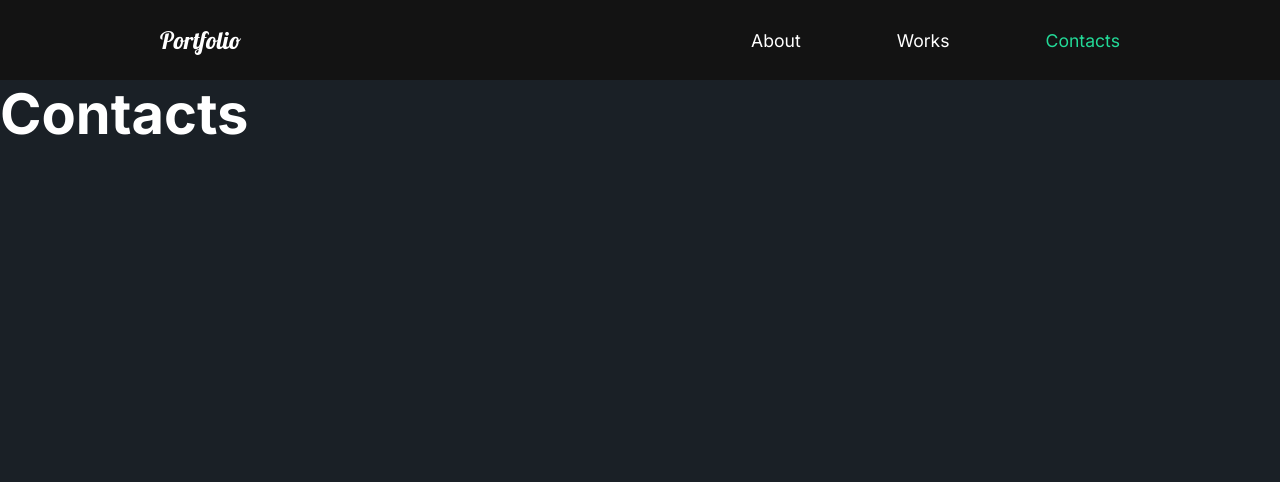
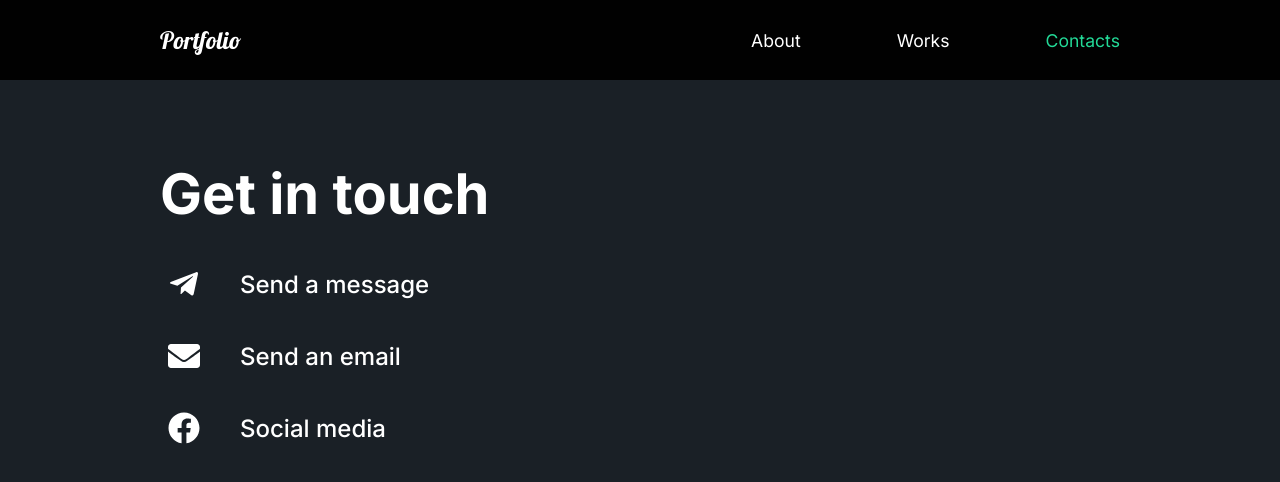
Before and after one commit to PitLuk22/React-Portfolio, a React (Create React App) app: page /contacts in a window 1280 px wide. Shown: the top 482 px of the page. Built offline with nearby package versions, Linux system fonts and the light colour scheme.

Commit message:
add contact section

```diff
--- a/package.json
+++ b/package.json
@@ -3,6 +3,10 @@
   "version": "0.1.0",
   "private": true,
   "dependencies": {
+    "@fortawesome/fontawesome-svg-core": "^1.2.32",
+    "@fortawesome/free-brands-svg-icons": "^5.15.1",
+    "@fortawesome/free-solid-svg-icons": "^5.15.1",
+    "@fortawesome/react-fontawesome": "^0.1.14",
     "@testing-library/jest-dom": "^5.11.8",
     "@testing-library/react": "^11.2.2",
     "@testing-library/user-event": "^12.6.0",
--- a/src/components/animation.js
+++ b/src/components/animation.js
@@ -14,8 +14,17 @@ export const pageAnimation = {
 	}
 }
 
+export const block = {
+	hidden: { opacity: 0 },
+	show: { opacity: 1 }
+}
+
 export const title = {
 	hidden: { opacity: 0, x: 100 },
+	show: { opacity: 1, x: 0, }
+}
+export const fromLeftToRight = {
+	hidden: { opacity: 0, x: -100 },
 	show: { opacity: 1, x: 0, }
 }
 
--- /dev/null
+++ b/src/components/conacts/contacts.js
@@ -0,0 +1,44 @@
+import React from 'react'
+// Style
+import * as S from './style';
+// Animation
+import { motion } from 'framer-motion';
+import { title, subtitle, fromLeftToRight, block } from '../animation';
+// FontAwesome
+import { FontAwesomeIcon } from '@fortawesome/react-fontawesome';
+import { faEnvelope } from '@fortawesome/free-solid-svg-icons';
+import { faTelegramPlane, faFacebook } from '@fortawesome/free-brands-svg-icons';
+
+const Contacts = () => {
+	return (
+		<>
+			<S.ContactsContainer>
+				<S.Hide>
+					<S.Title variants={subtitle}>Get in touch</S.Title>
+				</S.Hide>
+				<div className='links'>
+					<S.Block variants={block}>
+						<S.Circle variants={fromLeftToRight}>
+							<FontAwesomeIcon icon={faTelegramPlane} size='2x' color='#fff' />
+						</S.Circle>
+						<motion.h3 variants={title}>Send a message</motion.h3>
+					</S.Block>
+					<S.Block variants={block}>
+						<S.Circle variants={fromLeftToRight}>
+							<FontAwesomeIcon icon={faEnvelope} size='2x' color='#fff' />
+						</S.Circle>
+						<motion.h3 variants={title}>Send an email</motion.h3>
+					</S.Block>
+					<S.Block variants={block}>
+						<S.Circle variants={fromLeftToRight}>
+							<FontAwesomeIcon icon={faFacebook} size='2x' color='#fff' />
+						</S.Circle>
+						<motion.h3 variants={title}>Social media</motion.h3>
+					</S.Block>
+				</div>
+			</S.ContactsContainer>
+		</>
+	)
+}
+
+export default Contacts;
--- /dev/null
+++ b/src/components/conacts/index.js
@@ -0,0 +1,2 @@
+import Contacts from './contacts';
+export default Contacts;
--- /dev/null
+++ b/src/components/conacts/style.js
@@ -0,0 +1,34 @@
+import styled from 'styled-components';
+import { motion } from 'framer-motion';
+
+export const Hide = styled.div`
+	overflow: hidden;
+`;
+export const Block = styled(motion.div)`
+	display: flex;
+	align-items: center;
+	padding-bottom: 1.5rem;
+	cursor: pointer;
+`;
+
+export const Title = styled(motion.h2)`
+	padding-bottom: 2rem ;
+`;
+
+export const ContactsContainer = styled.div`
+	padding: 5rem 10rem;
+	min-height: 90vh;
+	h3 {
+		font-size: 1.5rem;
+		font-weight: 500;
+	}
+`;
+export const Circle = styled(motion.div)`
+	border-radius: 50%;
+	width: 3rem;
+	height: 3rem;
+	margin-right: 2rem;
+	display: flex;
+	justify-content: center;
+	align-items: center;
+`;
--- a/src/components/nav/style.js
+++ b/src/components/nav/style.js
@@ -2,16 +2,17 @@ import styled from 'styled-components';
 import { mainColor } from '../GlobalStyle';
 
 export const Nav = styled.nav`
-	position: relative;
+	position: sticky;
+	top:0;
 	min-height: 80px;
 	width: 100%;
-	background-color: #131313;
+	background-color: #010101;
 	display: flex;
 	justify-content: space-between;
 	align-items: center;
 	color: #fff;
 	padding: 0 10rem;
-	z-index: 1000;
+	z-index: 10;
 	a {
 		text-decoration: none;
 	}
--- a/src/components/pages/aboutPage.js
+++ b/src/components/pages/aboutPage.js
@@ -2,6 +2,7 @@ import React from 'react'
 import AboutSection from '../aboutSection';
 import ServicesSection from '../servicesSection';
 import FaqSection from '../faqSection';
+import ScrollTop from '../scrollTop';
 // Animation
 import { pageAnimation } from '../animation';
 import { motion } from 'framer-motion';
@@ -12,6 +13,7 @@ const AboutPage = () => {
 			<AboutSection />
 			<ServicesSection />
 			<FaqSection />
+			<ScrollTop />
 		</motion.div>
 	)
 }
--- a/src/components/pages/contactsPage.js
+++ b/src/components/pages/contactsPage.js
@@ -1,12 +1,20 @@
 import React from 'react'
+// Components
+import Contacts from '../conacts';
+import ScrollTop from '../scrollTop';
 // Animation
 import { pageAnimation } from '../animation';
 import { motion } from 'framer-motion';
 
 const ContactsPage = () => {
 	return (
-		<motion.div variants={pageAnimation} exit='exit' initial='hidden' animate='show'>
-			<h1>Contacts</h1>
+		<motion.div
+			variants={pageAnimation}
+			exit='exit'
+			initial='hidden'
+			animate='show'>
+			<Contacts />
+			<ScrollTop />
 		</motion.div>
 	)
 }
--- a/src/components/pages/worksPage.js
+++ b/src/components/pages/worksPage.js
@@ -3,6 +3,8 @@ import Works from '../works';
 // Animation
 import { pageAnimation } from '../animation';
 import { motion } from 'framer-motion';
+// Components
+import ScrollTop from '../scrollTop';
 
 const WorksPage = () => {
 	return (
@@ -13,6 +15,7 @@ const WorksPage = () => {
 			initial='hidden'
 			animate='show'>
 			<Works />
+			<ScrollTop />
 		</motion.div>
 	)
 }
--- /dev/null
+++ b/src/components/scrollTop/index.js
@@ -0,0 +1,2 @@
+import ScrollTop from './scrollTop';
+export default ScrollTop;
--- /dev/null
+++ b/src/components/scrollTop/scrollTop.js
@@ -0,0 +1,16 @@
+import { useEffect } from 'react'
+import { useLocation } from 'react-router-dom';
+
+const ScrollTop = () => {
+	const { pathname } = useLocation();
+	console.log(pathname);
+	useEffect(() => {
+		window.scroll({
+			top: 0,
+			left: 0
+		})
+	}, [pathname])
+	return null;
+}
+
+export default ScrollTop;
--- a/src/components/works/style.js
+++ b/src/components/works/style.js
@@ -30,7 +30,7 @@ export const WorksContainer = styled.div`
 
 export const Frame1 = styled(motion.div)`
 	position: fixed;
-	top: 0;
+	top: 80px;
 	left: 0;
 	width:150%;
 	height: 150vh;
```
Also changed, not shown: 2 other files (tests, documents, lock files or other folders).
